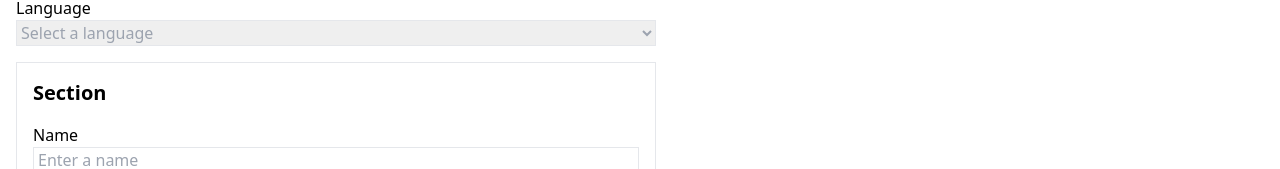
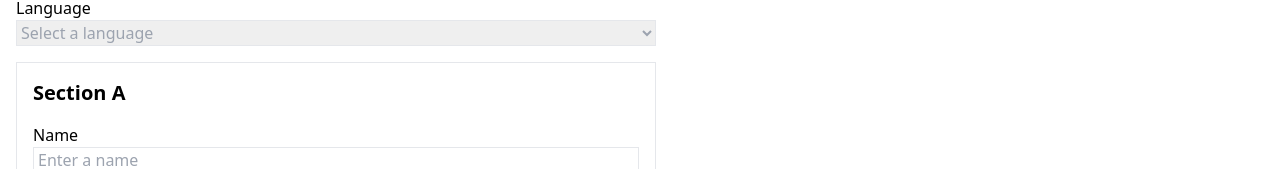
Before and after one commit to lvanderveekens/languagequiz, a Next.js app in the folder frontend/: page /create-quiz in a window 1280 px wide. Shown: the part 230-399 px from the top of the page. Built offline with nearby package versions, Linux system fonts and the light colour scheme.

Commit message:
Small fixes

```diff
--- a/frontend/components/exercise-input.tsx
+++ b/frontend/components/exercise-input.tsx
@@ -69,7 +69,7 @@ const ExerciseInput: React.FC<ExerciseInputProps> = ({
       {onRemove == null && <div className="mb-4 font-bold">Exercise</div>}
       {onRemove != null && (
         <div className="flex justify-between items-center mb-4">
-          <div className="text-xl font-bold">Exercise</div>
+          <div className="font-bold">Exercise</div>
           <button className="text-3xl" onClick={handleRemoveClick}>
             <GrFormClose />
           </button>
--- a/frontend/components/quiz-section-input.tsx
+++ b/frontend/components/quiz-section-input.tsx
@@ -7,6 +7,8 @@ import ExerciseInput from "./exercise-input";
 
 type QuizSectionInputProps = {
   className?: string
+  index: number
+  exerciseCounterStart: number
   name?: string
   onNameChange: (name: string) => void
   exercises?: ExerciseFormValues[]
@@ -16,6 +18,8 @@ type QuizSectionInputProps = {
 
 const QuizSectionInput: React.FC<QuizSectionInputProps> = ({
   className,
+  index,
+  exerciseCounterStart,
   name,
   onNameChange,
   exercises,
@@ -63,10 +67,10 @@ const QuizSectionInput: React.FC<QuizSectionInputProps> = ({
 
   return (
     <div className={`${className} w-full`}>
-      {onRemove == null && <div className="mb-4 text-xl font-bold">Section</div>}
+      {onRemove == null && <div className="mb-4 text-xl font-bold">Section {String.fromCharCode(65 + index)}</div>}
       {onRemove != null && (
         <div className="flex justify-between items-center mb-4">
-          <div className="text-xl font-bold">Section</div>
+          <div className="text-xl font-bold">Section {String.fromCharCode(65 + index)}</div>
           <button className="text-3xl" onClick={handleRemoveClick}>
             <GrFormClose />
           </button>
@@ -105,14 +109,17 @@ const QuizSectionInput: React.FC<QuizSectionInputProps> = ({
       </div>
 
       {exercises &&
-        exercises.map((formValues: ExerciseFormValues, i) => (
+        exercises.map((formValues: ExerciseFormValues, i) => {
+          return (
             <ExerciseInput
               key={formValues._key}
+              exerciseCounter={exerciseCounterStart + i}
               value={exercises[i]}
               onChange={handleExerciseChange(i)}
               onRemove={i != 0 ? removeExercise(i) : undefined}
             />
-        ))}
+          );
+        })}
       {exerciseType && (
         <div className="mb-4">
           <button
--- a/frontend/pages/create-quiz.tsx
+++ b/frontend/pages/create-quiz.tsx
@@ -8,19 +8,17 @@ import { v4 as uuidv4 } from 'uuid';
 import "/node_modules/flag-icons/css/flag-icons.min.css";
 import QuizSectionInput from "@/components/quiz-section-input";
 
-const buildQuizSectionFormValues: () => QuizSectionFormValues = () => ({
+const getInitialQuizSectionFormValues: () => QuizSectionFormValues = () => ({
   _key: uuidv4(),
   exercises: [],
 });
 
-const initialQuizFormValues: QuizFormValues = {
-  sections: [
-    buildQuizSectionFormValues()
-  ],
-};
+const getInitialQuizFormValues: () => QuizFormValues = () => ({
+  sections: [getInitialQuizSectionFormValues()],
+});
 
 export default function CreateQuizPage() {
-  const [formValues, setFormValues] = useState<QuizFormValues>(initialQuizFormValues)
+  const [formValues, setFormValues] = useState<QuizFormValues>(getInitialQuizFormValues())
   const [errorMessage, setErrorMessage] = useState<string | null>(null)
   const router = useRouter();
 
@@ -31,6 +29,10 @@ export default function CreateQuizPage() {
   const handleLanguageChange = (event: any) => {
     setFormValues({ ...formValues, languageTag: event.target.value });
   };
+
+  const resetForm = () => {
+    setFormValues(getInitialQuizFormValues())
+  }
 
   const handleSubmit = async (event: any) => {
     event.preventDefault();
@@ -47,10 +49,11 @@ export default function CreateQuizPage() {
         headers: { "Content-Type": "application/json" },
       });
 
+      const responseBody = await res.json();
       if (res.status == 201) {
-        router.push("/");
+        resetForm();
+        router.push(`/quizzes/${responseBody.id}`);
       } else {
-        const responseBody = await res.json();
         setErrorMessage(responseBody.error);
       }
     } catch (error) {
@@ -95,7 +98,7 @@ export default function CreateQuizPage() {
   }
 
   const handleAddSection = () => {
-    const newSection = buildQuizSectionFormValues();
+    const newSection = getInitialQuizSectionFormValues();
     setFormValues({ ...formValues, sections: [...(formValues.sections ?? []), newSection] });
   };
 
@@ -105,6 +108,8 @@ export default function CreateQuizPage() {
       sections: [...(prevState.sections ?? [])].filter((_, i) => i !== index),
     }));
   };
+
+  let exerciseCounterStart = 0;
 
   return (
     <div>
@@ -148,9 +153,12 @@ export default function CreateQuizPage() {
               </label>
             </div>
             {formValues.sections &&
-              formValues.sections.map((formValues: QuizSectionFormValues, i) => (
+              formValues.sections.map((formValues: QuizSectionFormValues, i) => {
+                return (
                   <QuizSectionInput
                     className="border mb-4 p-4"
+                    index={i}
+                    exerciseCounterStart={exerciseCounterStart}
                     key={formValues._key}
                     name={formValues.name}
                     onNameChange={handleSectionNameChange(i)}
@@ -158,7 +166,8 @@ export default function CreateQuizPage() {
                     onExercisesChange={handleExercisesChange(i)}
                     onRemove={i != 0 ? handleRemoveSection(i) : undefined}
                   />
-              ))}
+                );
+              })}
 
             <div className="mb-4">
               <button
```
Lines whose indentation alone changed are shown as unchanged.
